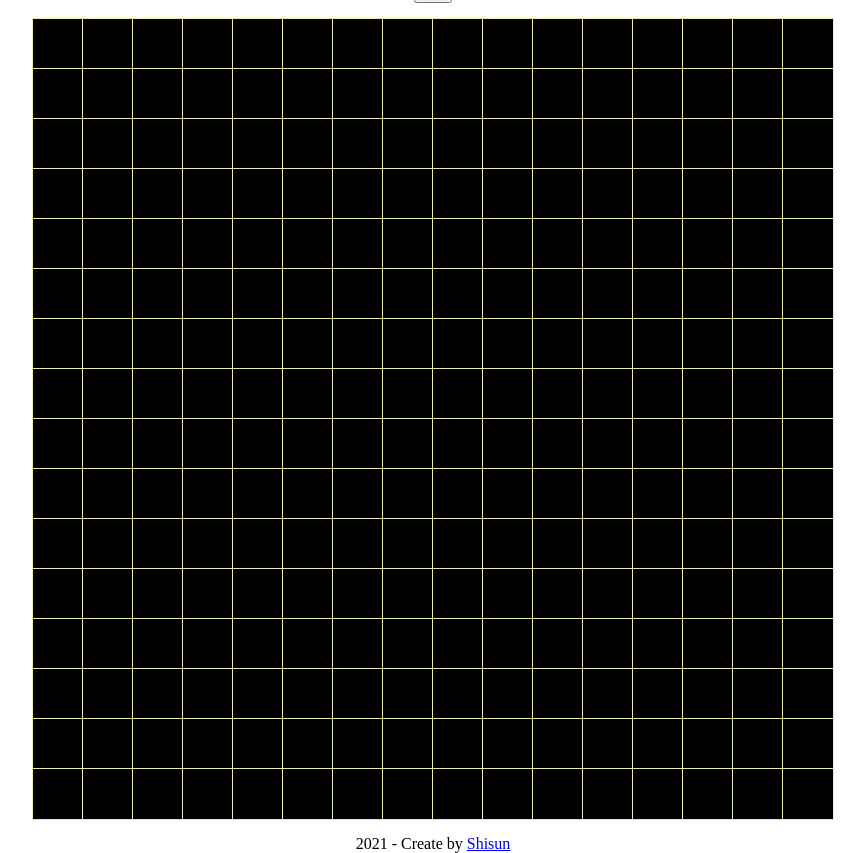
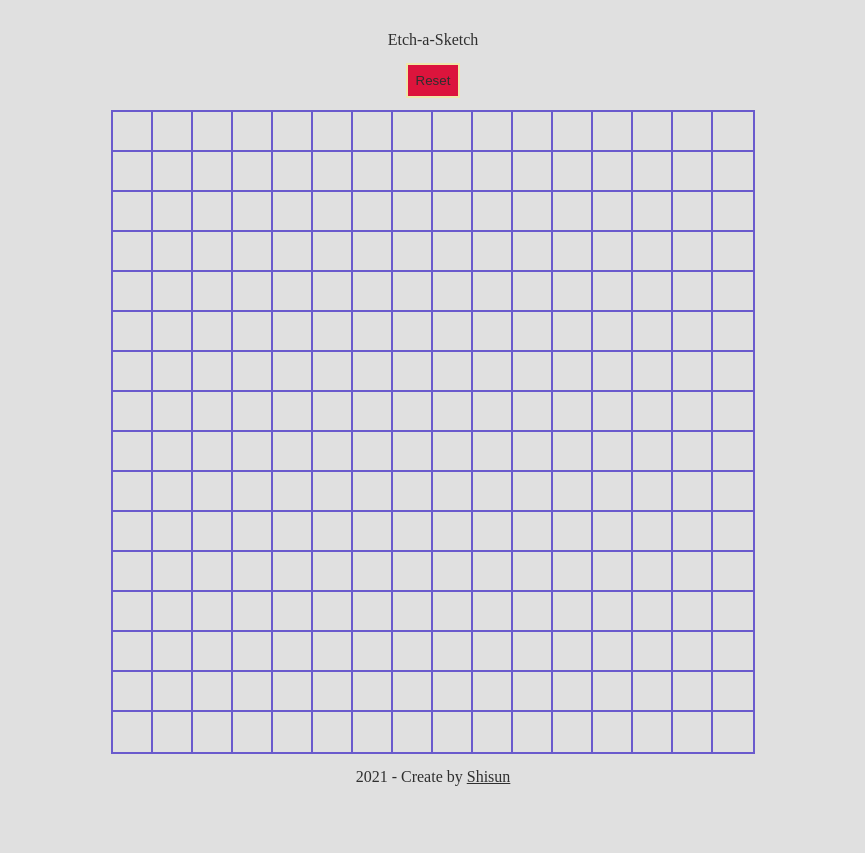
Before and after one commit to Shisunlel/sketch, a plain HTML site: page index.html in a window 1280 px wide. Shown: the whole page, without its empty margins (207-1072 px from the left). After the commit the page ends 800 px from the top, so only its background shows below. Drawn offline with Linux system fonts and the light colour scheme.

Commit message:
complete black&white

```diff
--- a/index.css
+++ b/index.css
@@ -1,5 +1,7 @@
 :root{
     --size: 16;
+    --background: #e0e0e0;
+    --foreground: #2f2f2f;
 }
 
 *,
@@ -8,6 +10,8 @@ body{
     margin: 0;
     padding: 0;
     box-sizing: border-box;
+    background: var(--background);
+    color: var(--foreground);
 }
 
 body{
@@ -22,18 +26,55 @@ body{
     align-items: center;
 }
 
-.sketch{
+header{
+    margin: 1em;
+}
+
+button{
+    padding: .5rem;
+    border: 0;
+    outline: 2px solid palegoldenrod;
+    background: crimson;
+}
+
+.grid_container{
     --size: 16;
     margin: 1em;
     display: grid;
-    grid: repeat(var(--size), minmax(50px, 1fr)) / repeat(var(--size), minmax(50px, 1fr));
+    width: 100%;
+    max-width: 15em;
+    min-height: 15em;
+    grid: repeat(var(--size), 1fr) / repeat(var(--size), 1fr);
 }
 
-.item{
+.grid_item{
     outline: .1em solid palegoldenrod;
-    background: black;
+    background: var(--background);
+    outline: 2px solid slateblue;
 }
 
-.item_too{
-    background: white;
+.grid_item_too{
+    background: var(--foreground);
 }
+
+@media(prefers-color-scheme: dark){
+    body{
+        --background: #2f2f2f;
+        --foreground: #e0e0e0;
+    }
+}
+
+@media only screen and (min-width: 726px){
+    .grid_container{
+        max-width: 30em;
+        min-height: 30em;
+    }
+}
+
+
+@media only screen and (min-width: 1100px) {
+    .grid_container{
+        max-width: 40em;
+        min-height: 40em;
+    }
+}
--- a/index.html
+++ b/index.html
@@ -8,6 +8,12 @@
     <link rel="stylesheet" href="index.css">
 </head>
 <body>
+    <div class="wrapper">
+        <header>Etch-a-Sketch</header>
+        <button id="reset">Reset</button>
+        <div class="grid_container"></div>
+        <footer><span id="date"></span> - Create by <a href="//github.com/shisunlel">Shisun</a></footer>
+    </div>
     <script src="index.js"></script>
 </body>
 </html>
--- a/index.js
+++ b/index.js
@@ -1,60 +1,45 @@
-const wrapper = document.createElement("div");
-const header = document.createElement("h1");
-const reset = document.createElement("button");
-const sketch = document.createElement("div");
-const footer = document.createElement("footer");
-const footer_span = document.createElement("span");
-const footer_author = document.createElement("a");
-const footer_text = document.createTextNode(" - Create by ");
+const date = document.querySelector("#date");
+date.textContent = new Date().toLocaleDateString().slice(-4);
+const grid = document.querySelector(".grid_container");
+const reset = document.querySelector("#reset");
 
-const appendBody = (appendItemToSketch) => {
-  //add element to body
-  header.textContent = "Etch-a-Sketch";
-  reset.innerText = 'Reset'
-  footer_span.textContent = new Date().toLocaleDateString().slice(-4);
-  footer_author.href = "//github.com/shisunlel";
-  footer_author.innerText = "Shisun";
-  footer.append(footer_span, footer_text, footer_author);
-  wrapper.append(header, reset, sketch, footer);
-  wrapper.className = "wrapper";
-  sketch.className = "sketch";
-  appendItemToSketch();
-  document.body.append(wrapper);
-};
-
-const appendItemToSketch = () => {
+const appendItemToSketch = (opt) => {
   //get sketch custom variable thru compute style
-  const sketchSize = getComputedStyle(
+  const containerSize = getComputedStyle(
     document.documentElement
   ).getPropertyValue("--size");
 
-  let i = Math.pow(parseInt(sketchSize), 2);
+  let i = Math.pow(parseInt(containerSize), 2);
   while (i > 0) {
-    const sketchItem = document.createElement("div");
-    sketchItem.className = "item";
-    sketch.append(sketchItem);
+    const gridItem = document.createElement("div");
+    gridItem.classList = "grid_item";
+    grid.append(gridItem);
     i--;
   }
+  addMouseOverandTouchStart();
 };
 
-appendBody(appendItemToSketch);
+document.body.onload = appendItemToSketch(addMouseOverandTouchStart);
 
-const sketchItem = document.querySelector(".sketch").childNodes;
-sketchItem.forEach((e) => {
-  ["mouseover", "touchmove"].forEach((evt) => {
-    e.addEventListener(evt, (e) => {
-      setTimeout(() => {
-        e.target.classList.toggle("item_too");
-      }, 100);
+function addMouseOverandTouchStart() {
+  const gridItem = document.querySelector(".grid_container").childNodes;
+
+  gridItem.forEach((e) => {
+    ["mouseover", "touchstart"].forEach((evt) => {
+      e.addEventListener(evt, (e) => {
+        setTimeout(() => {
+          e.target.classList.toggle("grid_item_too");
+        }, 100);
+      });
     });
   });
-});
+}
 
 reset.onclick = () => {
-    sketchItem.forEach(e => {
-        if(e.classList.length > 1){
-            e.classList.remove('item_too')
-        }
-        sketch.style.setProperty('--size', '16')
-    })
-}
+  const gridItem = document.querySelector(".grid_container").childNodes;
+  Array.from(gridItem).forEach((e) => {
+    grid.removeChild(e);
+  });
+  grid.style.setProperty("--size", "16");
+  appendItemToSketch(addMouseOverandTouchStart);
+};
```
